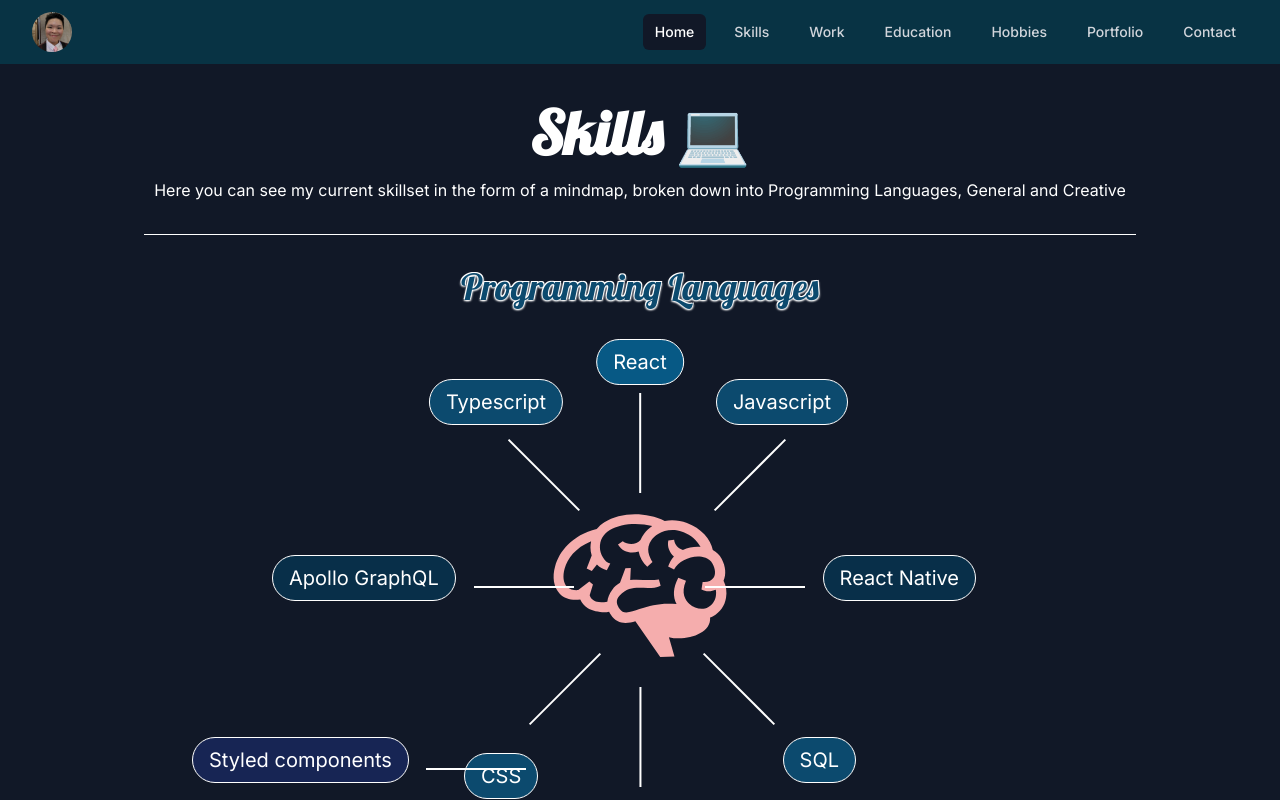
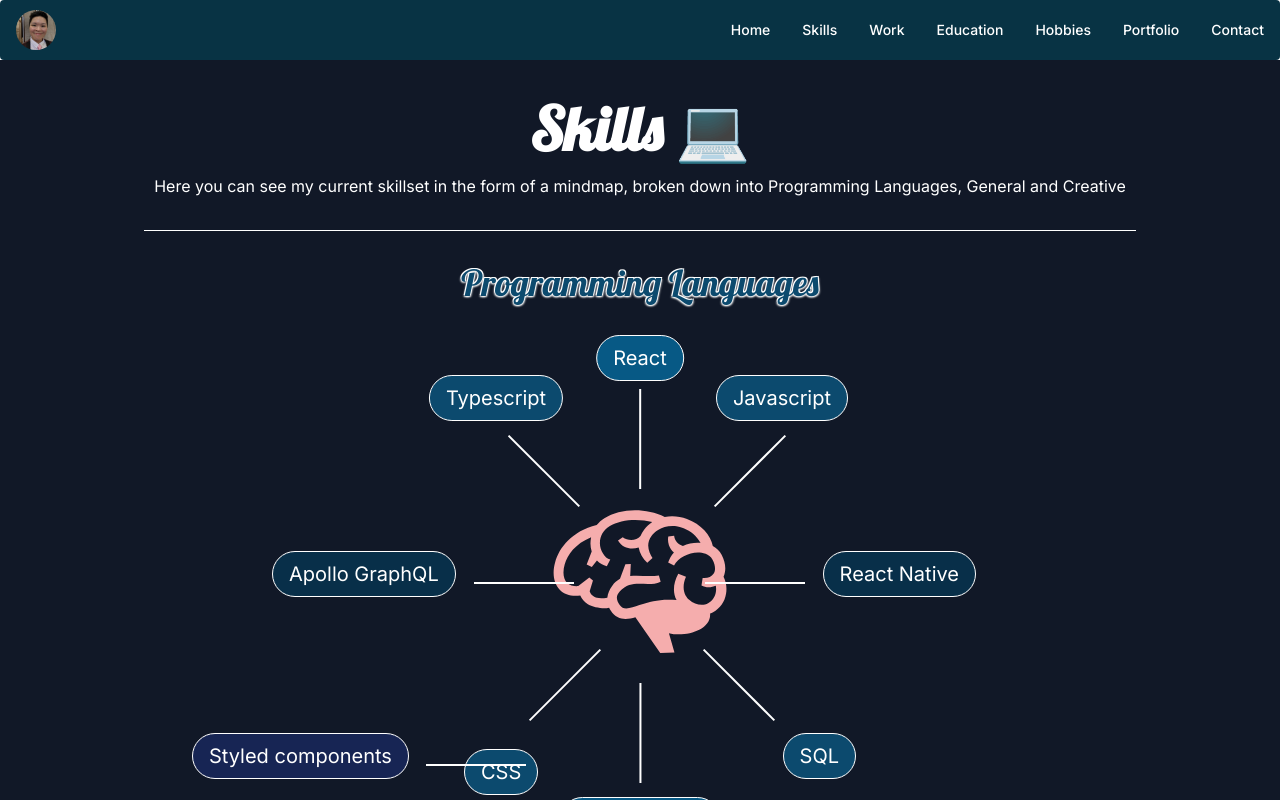
Before and after one commit to WinSanPang/winsanpang, a Next.js app: page /skills in a window 1280 px wide. Shown: the top 800 px of the page. Built offline with nearby package versions, Linux system fonts and the light colour scheme.

Commit message:
Add flowbite components dependency and use navigation component

```diff
--- a/app/ui/components/navigation.tsx
+++ b/app/ui/components/navigation.tsx
@@ -1,52 +1,25 @@
+"use client"
 import Image from "next/image"
 
-import {
-  Disclosure,
-  DisclosureButton,
-  DisclosurePanel,
-  Menu,
-  MenuButton,
-  MenuItem,
-  MenuItems,
-} from "@headlessui/react"
-import { Bars3Icon, BellIcon, XMarkIcon } from "@heroicons/react/24/outline"
+import { Navbar } from "flowbite-react"
+import { usePathname } from "next/navigation"
 
 export default function Navigation() {
+  const pathname = usePathname()
+
   const navigation = [
-    { name: "Home", href: "/", current: true },
-    { name: "Skills", href: "/skills", current: false },
-    { name: "Work", href: "/work", current: false },
-    { name: "Education", href: "/education", current: false },
-    { name: "Hobbies", href: "/hobbies", current: false },
-    { name: "Portfolio", href: "/portfolio", current: false },
-    { name: "Contact", href: "/contact", current: false },
+    { name: "Home", href: "/" },
+    { name: "Skills", href: "/skills" },
+    { name: "Work", href: "/work" },
+    { name: "Education", href: "/education" },
+    { name: "Hobbies", href: "/hobbies" },
+    { name: "Portfolio", href: "/portfolio" },
+    { name: "Contact", href: "/contact" },
   ]
 
-  function classNames(...classes) {
-    return classes.filter(Boolean).join(" ")
-  }
-
   return (
-    <Disclosure as="nav" className="bg-cyan-950">
-      <div className="mx-auto max-w-7xl px-2 sm:px-6 lg:px-8">
-        <div className="relative flex h-16 items-center justify-between">
-          <div className="absolute inset-y-0 left-0 flex items-center sm:hidden">
-            {/* Mobile menu button*/}
-            <DisclosureButton className="group relative inline-flex items-center justify-center rounded-md p-2 text-gray-400 hover:bg-gray-700 hover:text-white focus:outline-none focus:ring-2 focus:ring-inset focus:ring-white">
-              <span className="absolute -inset-0.5" />
-              <span className="sr-only">Open main menu</span>
-              <Bars3Icon
-                aria-hidden="true"
-                className="block size-6 group-data-[open]:hidden"
-              />
-              <XMarkIcon
-                aria-hidden="true"
-                className="hidden size-6 group-data-[open]:block"
-              />
-            </DisclosureButton>
-          </div>
-          <div className="flex flex-1 items-center justify-center sm:items-stretch sm:justify-start">
-            <div className="flex shrink-0 items-center">
+    <Navbar fluid rounded className="bg-cyan-950">
+      <Navbar.Brand href="/">
         <Image
           src="/profile.jpeg"
           width={100}
@@ -54,52 +27,21 @@
           className="size-10 rounded-full"
           alt="A photograph of Win San Pang"
         />
-            </div>
-          </div>
-          <div className="absolute inset-y-0 right-0 flex items-center pr-2 sm:static sm:inset-auto sm:ml-6 sm:pr-0">
-            <div className="hidden sm:ml-6 sm:block">
-              <div className="flex space-x-4">
+      </Navbar.Brand>
+      <Navbar.Toggle />
+      <Navbar.Collapse>
         {navigation.map((item) => (
-                  <a
+          <Navbar.Link
             key={item.name}
             href={item.href}
-                    aria-current={item.current ? "page" : undefined}
-                    className={classNames(
-                      item.current
-                        ? "bg-gray-900 text-white"
-                        : "text-gray-300 hover:bg-gray-700 hover:text-white",
-                      "rounded-md px-3 py-2 text-sm font-medium"
-                    )}
+            className={`text-white ${
+              pathname === item.href ? "border-white border-1" : "" // Not sure why styling isn't working here
+            }`}
           >
             {item.name}
-                  </a>
+          </Navbar.Link>
         ))}
-              </div>
-            </div>
-          </div>
-        </div>
-      </div>
-
-      <DisclosurePanel className="sm:hidden">
-        <div className="space-y-1 px-2 pb-3 pt-2">
-          {navigation.map((item) => (
-            <DisclosureButton
-              key={item.name}
-              as="a"
-              href={item.href}
-              aria-current={item.current ? "page" : undefined}
-              className={classNames(
-                item.current
-                  ? "bg-gray-900 text-white"
-                  : "text-gray-300 hover:bg-gray-700 hover:text-white",
-                "block rounded-md px-3 py-2 text-base font-medium"
-              )}
-            >
-              {item.name}
-            </DisclosureButton>
-          ))}
-        </div>
-      </DisclosurePanel>
-    </Disclosure>
+      </Navbar.Collapse>
+    </Navbar>
   )
 }
--- a/package.json
+++ b/package.json
@@ -13,6 +13,7 @@
     "autoprefixer": "10.4.20",
     "bcrypt": "^5.1.1",
     "clsx": "^2.1.1",
+    "flowbite-react": "^0.10.2",
     "next": "latest",
     "next-auth": "5.0.0-beta.19",
     "postcss": "8.4.49",
--- a/tailwind.config.ts
+++ b/tailwind.config.ts
@@ -1,10 +1,12 @@
 import type { Config } from "tailwindcss"
+const flowbite = require("flowbite-react/tailwind")
 
 const config: Config = {
   content: [
     "./pages/**/*.{js,ts,jsx,tsx,mdx}",
     "./components/**/*.{js,ts,jsx,tsx,mdx}",
     "./app/**/*.{js,ts,jsx,tsx,mdx}",
+    flowbite.content(),
   ],
   theme: {
     extend: {
@@ -25,6 +27,7 @@
         "ofcom-blue": "#000045",
         "handy-blue": "#00cded",
         "handy-grey": "#434343",
+        "custom-active": "black", // Example custom blue
       },
     },
     keyframes: {
@@ -35,6 +38,6 @@
       },
     },
   },
-  plugins: [require("@tailwindcss/forms")],
+  plugins: [require("@tailwindcss/forms"), flowbite.plugin()],
 }
 export default config
```
Also changed, not shown: flowbite.config.ts (added, +7 -0 lines), 1 other file (tests, documents, lock files or other folders). Lines whose indentation alone changed are shown as unchanged.
